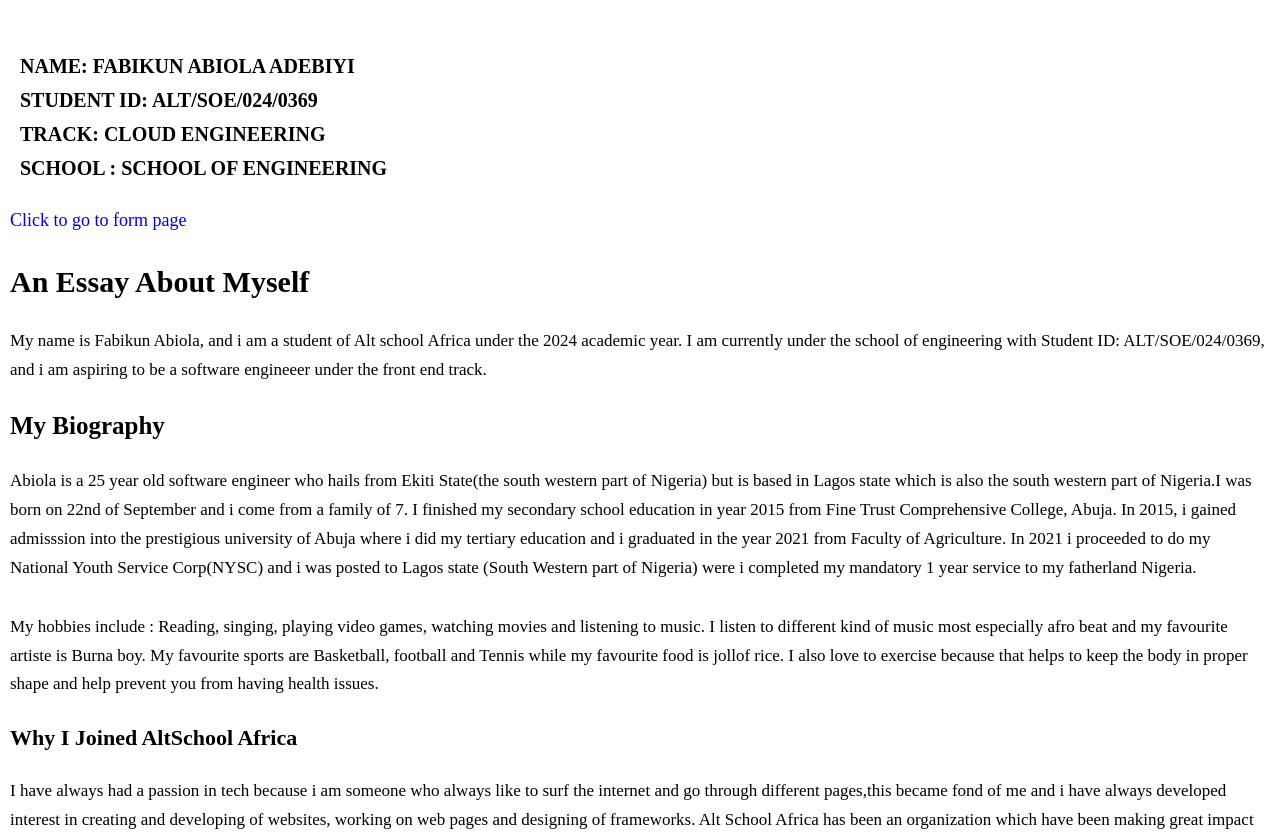
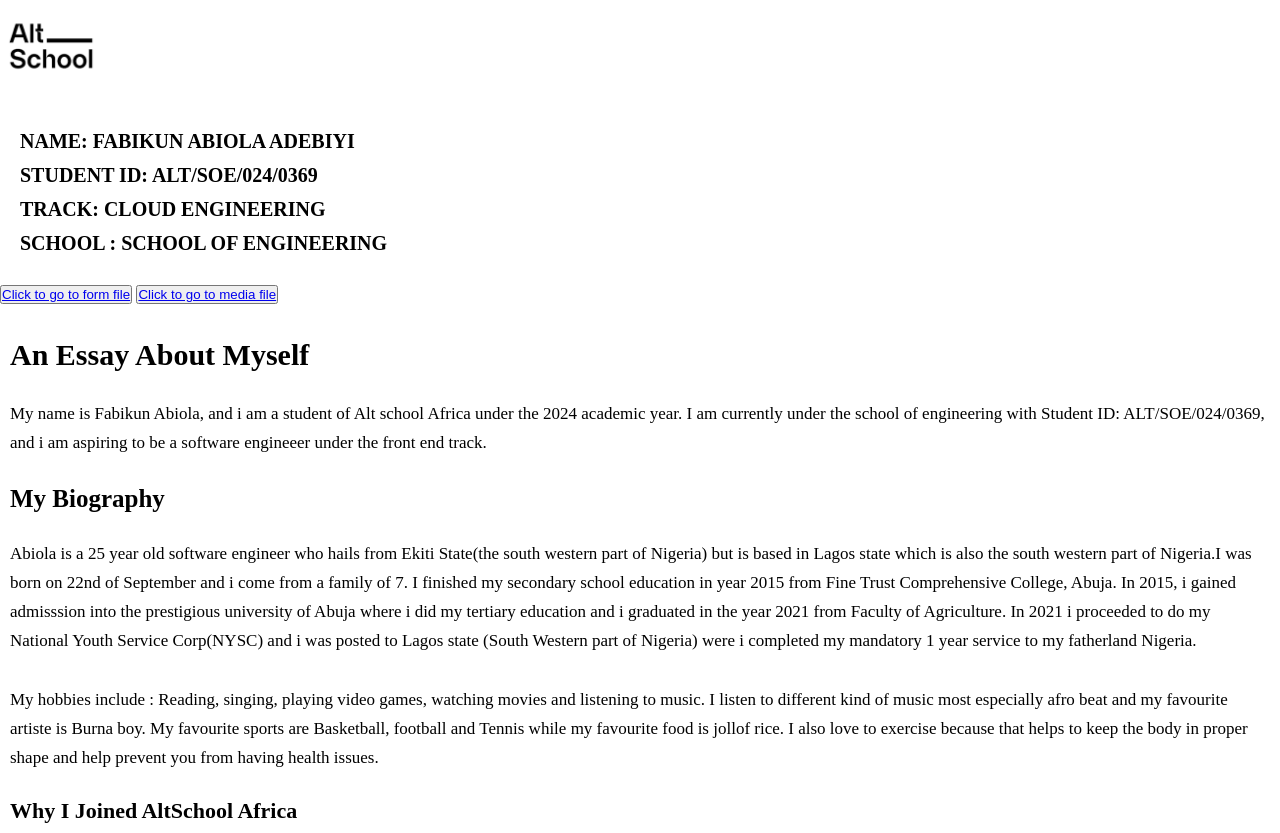
Before and after one commit to Biocodz-98/AltSchool-Assignment, a plain HTML site: page index.html in a window 1280 px wide. Shown: the top 833 px of the page. Drawn offline with Linux system fonts and the light colour scheme.

Commit message:
file change to add media file

```diff
--- a/index.html
+++ b/index.html
@@ -27,10 +27,16 @@
 
     <nav>
 
-    <ul class="menu">
-        <a href="./form.html">Click to go to form page</a></li>
-        </ul>
-        </nav>
+    <button class="btn-menu">
+     <a href="./form.html">Click to go to form file</a>
+    </button>
+
+
+        <button class="btn">
+            <a href="./media.html">Click to go to media file </a>
+          </button>
+
+
 
 
     <!-- THIS IS MY ESSAY -->
--- a/styles.css
+++ /dev/null
@@ -1,57 +0,0 @@
-*{
-    margin: 0;
-    padding: 0;
-    box-sizing: border-box;
-}
-
-body{
-    font-family: 'Lato', sans-serif;
-        line-height: 1.7;
-        font-size: 17px;
-}
-
-.menu{
-    padding: 20px;
-    list-style: none;
-    font-size: 20px;
-    font-weight: bold;
-    text-align: left;
-    margin: 10px;
-}
-
-.header{
-    font-size: 18px;
-    color: #000;
-    text-align: left;
-    padding: 10px;
-}
-
-.content-table{
-    border-collapse: collapse;
-    margin: 25px 0;
-    font-size: 20px;
-    min-width: 400px;
-    border-radius: 5px 5px 0 0;
-    overflow: hidden;
-    box-shadow: 0 0 20px rgba(0, 0, 0, 0.15);
-
-}
-
-.content-table thead tr{
-    background-color: #333;
-    color: #fff;
-    text-align: left;
-    font-weight: bold;
-}
-
-.content-table th, td{
-    padding: 12px 15px;
-}
-
-.content-table tbody tr{
-    border-bottom: 1px solid #ddd;
-}
-
-.content-table tbody tr:last-of-type{
-    border-bottom: 2px solid #333;
-}
```
Also changed, not shown: logo.png (added), picture.png (added).
